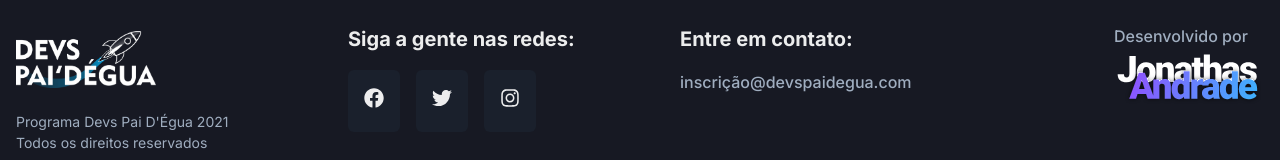
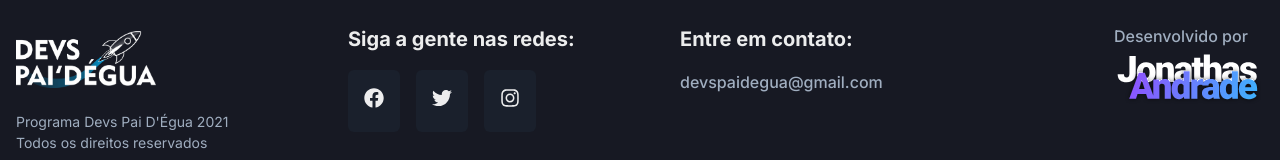
Before and after one commit to eljonathas/devspaidegua, a Next.js app: page / in a window 1280 px wide. Shown: the part 8429-8589 px from the top of the page. Built offline with nearby package versions, Linux system fonts and the light colour scheme.

Commit message:
fix: adjust information

```diff
--- a/src/pages/index.tsx
+++ b/src/pages/index.tsx
@@ -1065,7 +1065,7 @@ const IndexPage = () => {
                       bgGradient: 'linear(to-br, purple.600, blue.600)'
                     }}
                     as="a"
-                    href="https://forms.gle/2qGhbKHdheS4cmpSA"
+                    href="https://www.instagram.com/devspaidegua/"
                     target="_blank"
                     rel="noopener noreferrer"
                   >
@@ -1087,7 +1087,7 @@ const IndexPage = () => {
                   Entre em contato:
                 </Text>
                 <Text color="gray.400" fontWeight="medium">
-                  inscrição@devspaidegua.com
+                  devspaidegua@gmail.com
                 </Text>
               </Flex>
             </GridItem>
```
